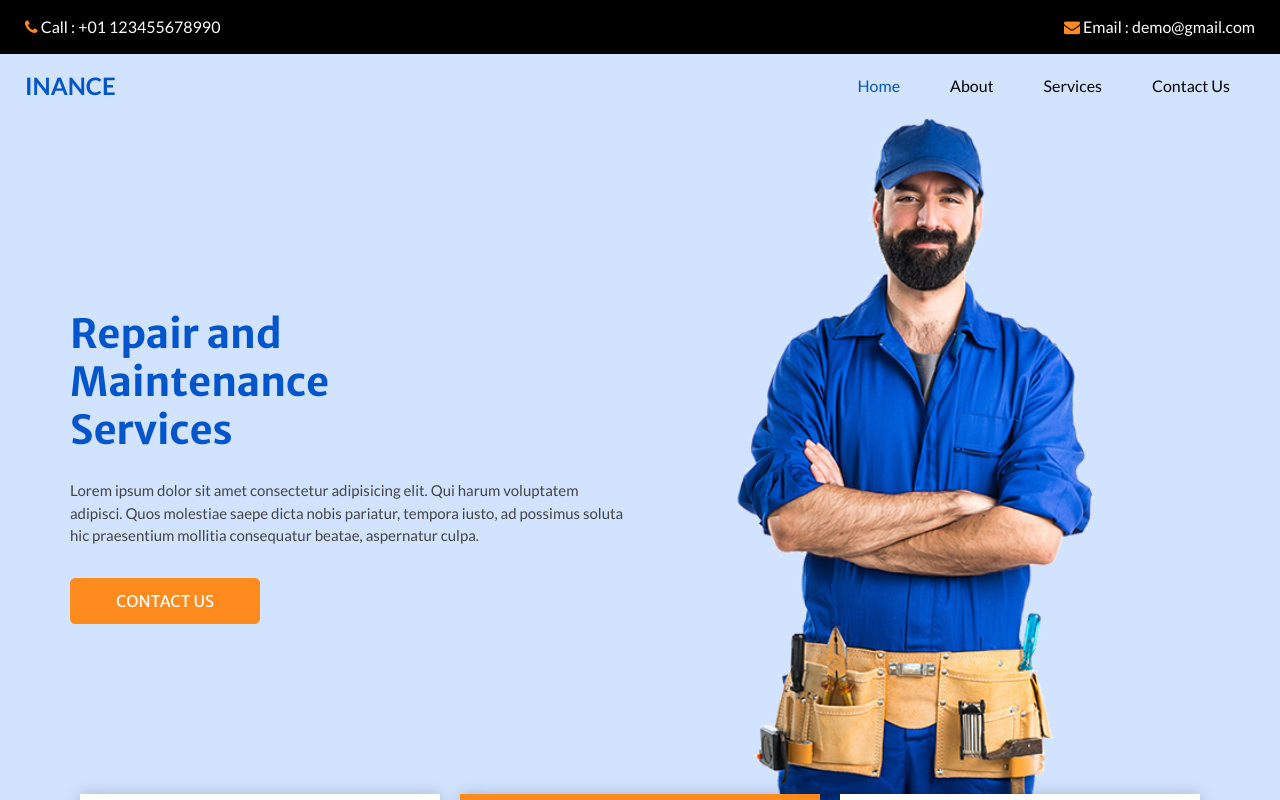
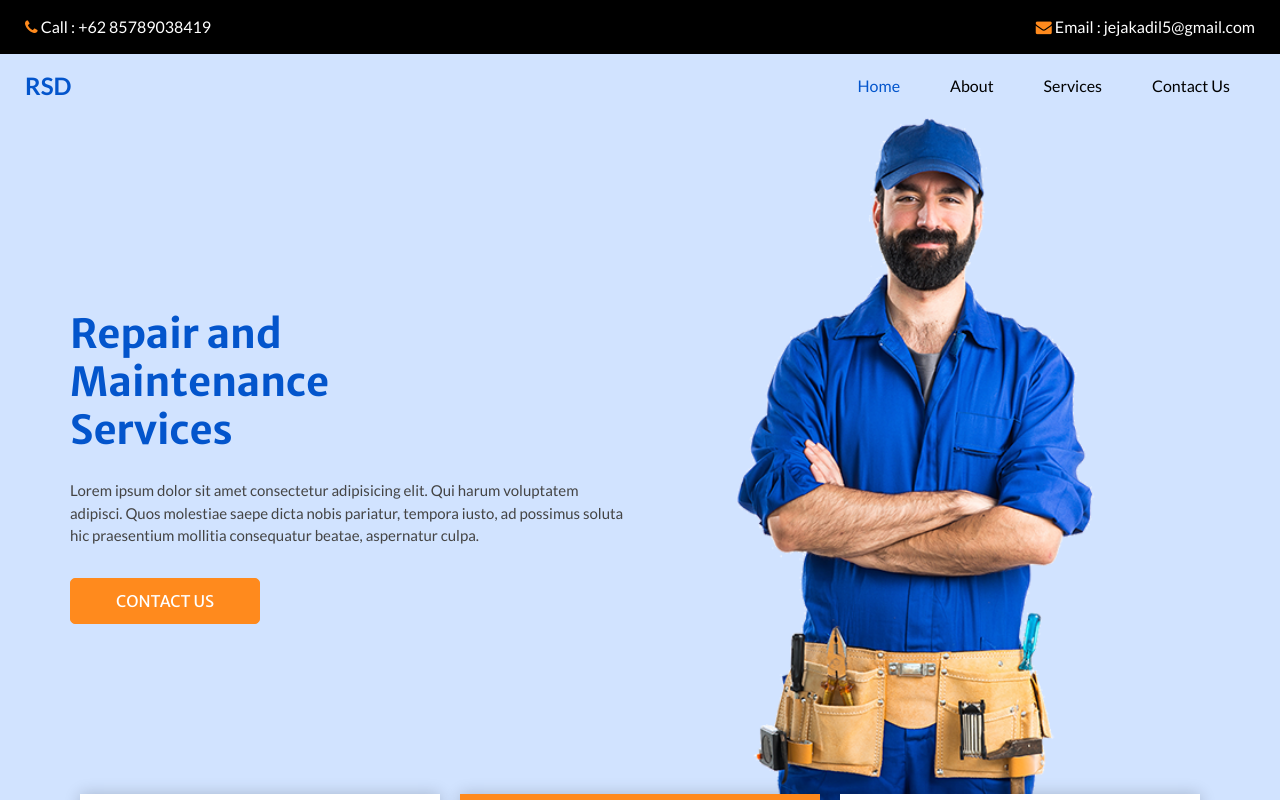
Before and after one commit to huhuhu1927/huhuhu1927.github.io, a plain HTML site: page index.html in a window 1280 px wide. Shown: the top 800 px of the page. Drawn offline with nearby package versions, Linux system fonts and the light colour scheme; some packages are replaced by stand-ins of ours.

Commit message:
Update index.html

```diff
--- a/index.html
+++ b/index.html
@@ -12,7 +12,7 @@
   <meta name="description" content="" />
   <meta name="author" content="" />
 
-  <title>Inance</title>
+  <title>-RSD-</title>
 
   <!-- slider stylesheet -->
   <link rel="stylesheet" type="text/css" href="https://cdnjs.cloudflare.com/ajax/libs/OwlCarousel2/2.3.4/assets/owl.carousel.min.css" />
@@ -38,13 +38,13 @@
             <a href="">
               <i class="fa fa-phone" aria-hidden="true"></i>
               <span>
-                Call : +01 123455678990
+                Call : +62 85789038419
               </span>
             </a>
             <a href="">
               <i class="fa fa-envelope" aria-hidden="true"></i>
               <span>
-                Email : demo@gmail.com
+                Email : jejakadil5@gmail.com
               </span>
             </a>
           </div>
@@ -55,7 +55,7 @@
           <nav class="navbar navbar-expand-lg custom_nav-container ">
             <a class="navbar-brand" href="index.html">
               <span>
-                Inance
+                Rsd
               </span>
             </a>
 
```
